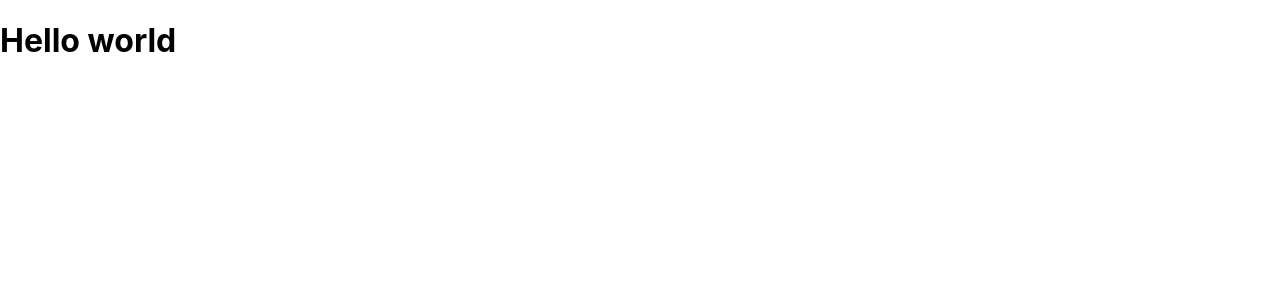
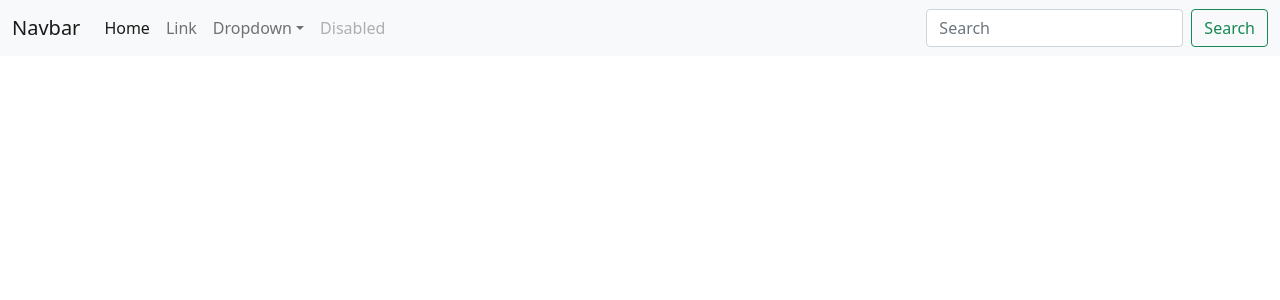
Before and after one commit to NITZECH/mern, a React (Create React App) app in the folder client/: page / in a window 1280 px wide. Shown: the top 300 px of the page. Built offline with nearby package versions, Linux system fonts and the light colour scheme.

Commit message:
navbar added

```diff
--- a/client/public/index.html
+++ b/client/public/index.html
@@ -39,6 +39,7 @@
       To begin the development, run `npm start` or `yarn start`.
       To create a production bundle, use `npm run build` or `yarn build`.
     -->
+    <script src="https://cdn.jsdelivr.net/npm/bootstrap@5.0.1/dist/js/bootstrap.bundle.min.js" integrity="sha384-gtEjrD/SeCtmISkJkNUaaKMoLD0//ElJ19smozuHV6z3Iehds+3Ulb9Bn9Plx0x4" crossorigin="anonymous"></script>
     <script src="https://code.jquery.com/jquery-3.2.1.slim.min.js" integrity="sha384-KJ3o2DKtIkvYIK3UENzmM7KCkRr/rE9/Qpg6aAZGJwFDMVNA/GpGFF93hXpG5KkN" crossorigin="anonymous"></script>
 <script src="https://cdnjs.cloudflare.com/ajax/libs/popper.js/1.12.9/umd/popper.min.js" integrity="sha384-ApNbgh9B+Y1QKtv3Rn7W3mgPxhU9K/ScQsAP7hUibX39j7fakFPskvXusvfa0b4Q" crossorigin="anonymous"></script>
 <script src="https://maxcdn.bootstrapcdn.com/bootstrap/4.0.0/js/bootstrap.min.js" integrity="sha384-JZR6Spejh4U02d8jOt6vLEHfe/JQGiRRSQQxSfFWpi1MquVdAyjUar5+76PVCmYl" crossorigin="anonymous"></script>
--- a/client/src/App.js
+++ b/client/src/App.js
@@ -1,10 +1,11 @@
 import React from 'react'
+import Navbar from './components/Navbar'
 
 const App = () => {
   return (
-    <div>
-      <h1>Hello world  </h1>
-    </div>
+    <>
+    <Navbar />
+    </>
   )
 }
 
--- /dev/null
+++ b/client/src/components/Navbar.js
@@ -0,0 +1,47 @@
+import React from 'react'
+import 'bootstrap/dist/css/bootstrap.css'
+const Navbar = () => {
+    return (
+        <>
+          <nav className="navbar navbar-expand-lg navbar-light bg-light">
+  <div className="container-fluid">
+    <a className="navbar-brand" href="#">Navbar</a>
+    <button className="navbar-toggler" type="button" data-bs-toggle="collapse" data-bs-target="#navbarSupportedContent" aria-controls="navbarSupportedContent" aria-expanded="false" aria-label="Toggle navigation">
+      <span className="navbar-toggler-icon" />
+    </button>
+    <div className="collapse navbar-collapse" id="navbarSupportedContent">
+      <ul className="navbar-nav me-auto mb-2 mb-lg-0">
+        <li className="nav-item">
+          <a className="nav-link active" aria-current="page" href="#">Home</a>
+        </li>
+        <li className="nav-item">
+          <a className="nav-link" href="#">Link</a>
+        </li>
+        <li className="nav-item dropdown">
+          <a className="nav-link dropdown-toggle" href="#" id="navbarDropdown" role="button" data-bs-toggle="dropdown" aria-expanded="false">
+            Dropdown
+          </a>
+          <ul className="dropdown-menu" aria-labelledby="navbarDropdown">
+            <li><a className="dropdown-item" href="#">Action</a></li>
+            <li><a className="dropdown-item" href="#">Another action</a></li>
+            <li><hr className="dropdown-divider" /></li>
+            <li><a className="dropdown-item" href="#">Something else here</a></li>
+          </ul>
+        </li>
+        <li className="nav-item">
+          <a className="nav-link disabled" href="#" tabIndex={-1} aria-disabled="true">Disabled</a>
+        </li>
+      </ul>
+      <form className="d-flex">
+        <input className="form-control me-2" type="search" placeholder="Search" aria-label="Search" />
+        <button className="btn btn-outline-success" type="submit">Search</button>
+      </form>
+    </div>
+  </div>
+</nav>
+
+        </>
+    )
+}
+
+export default Navbar
```
Also changed, not shown: client/src/components/Home.js (added, +12 -0 lines), client/src/components/About.js (added), client/src/components/Contact.js (added), client/src/components/Login.js (added), client/src/components/Signup.js (added).
